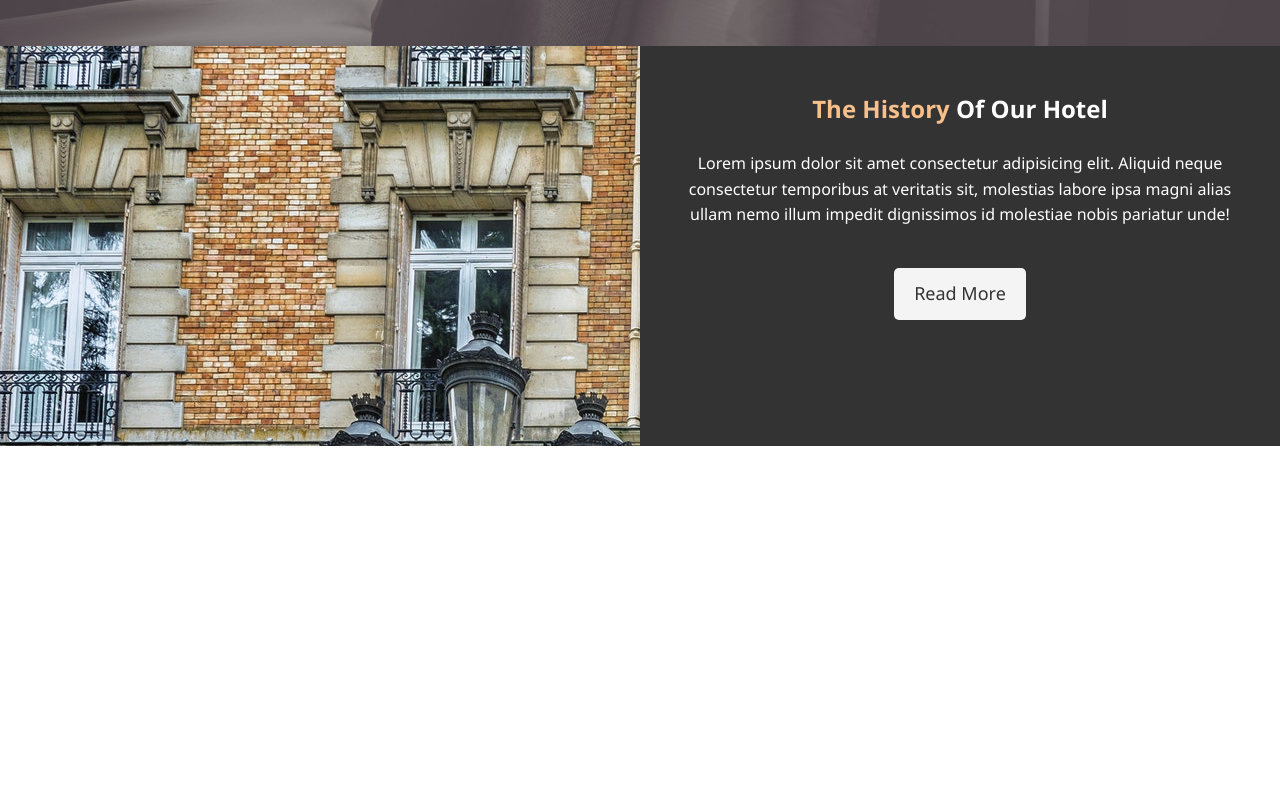
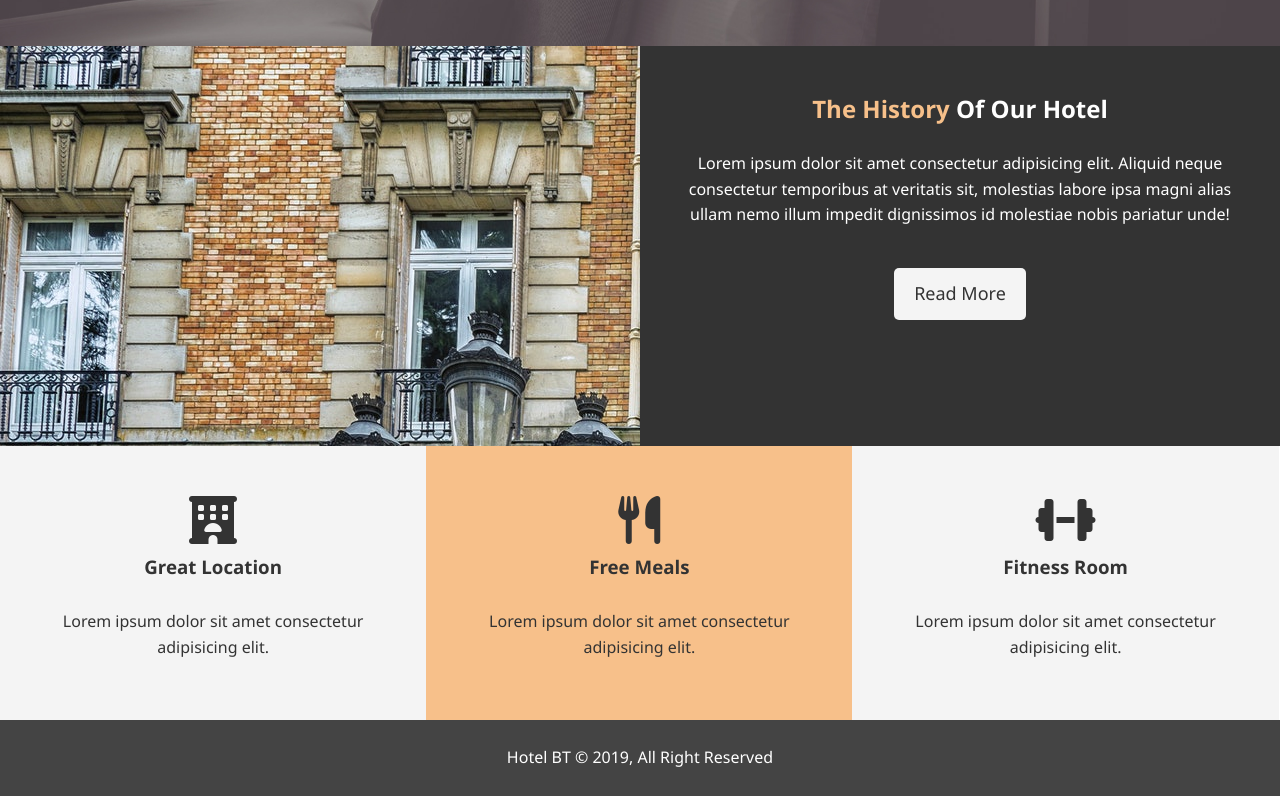
Before and after one commit to joaocasimiro2/Hotel_Page, a plain HTML site: page index.html in a window 1280 px wide. Shown: the part 620-1416 px from the top of the page. Before the commit the page ends 1066 px from the top, so only its background shows below. Drawn offline with Linux system fonts and the light colour scheme.

Commit message:
landing page done

```diff
--- a/index.html
+++ b/index.html
@@ -6,6 +6,7 @@
     <meta name="viewport" content="width=device-width, initial-scale=1.0">
     <meta name="description" content="Welcome to the most extraordinary hotel in Portugal">
     <meta name="keywords" content="hotel, Portugal">
+    <link rel="stylesheet" href="https://kit.fontawesome.com/e73d58ad2c.css" crossorigin="anonymous">
     <link rel="stylesheet" href="style.css">
     <title>Hotel BT | Welcome</title>
 </head>
@@ -40,6 +41,30 @@
                  <a class="btn btn-light" href="about.html">Read More</a>
             </div>
         </section>
+
+        <section id="features">
+            <div class="box btn-light">
+                <i class="fa-solid fa-hotel fa-3x"></i>
+                <h3>Great Location</h3>
+                <p>Lorem ipsum dolor sit amet consectetur adipisicing elit.</p>
+            </div>
+            <div class="box bg-primary">
+                <i class="fa-solid fa-utensils fa-3x"></i>
+                <h3>Free Meals</h3>
+                <p>Lorem ipsum dolor sit amet consectetur adipisicing elit.</p>
+            </div>
+            <div class="box bg-light">
+                <i class="fa-solid fa-dumbbell fa-3x"></i>
+                <h3>Fitness Room</h3>
+                <p>Lorem ipsum dolor sit amet consectetur adipisicing elit.</p>
+            </div>
+        </section>
     </main>
+    <div class="clr"></div>
+    <footer id="main-footer">
+        <p>Hotel BT &copy; 2019, All Right Reserved</p>
+    </footer>
+
+    <script src="https://kit.fontawesome.com/e73d58ad2c.js" crossorigin="anonymous"></script>
 </body>
 </html>
--- a/style.css
+++ b/style.css
@@ -24,6 +24,9 @@ h1, h2, h3{
 p{
     margin: 10px 0;
 }
+
+
+
 
 /*Utility classes*/
 
@@ -75,8 +78,12 @@ p{
 }
 
 .bg-primary{
-    background: #333;
-    color: #f7c08a;
+    background: #f7c08a;
+    color: #333;
+}
+
+.clr{
+    clear:both;
 }
 
 /*Navbar */
@@ -166,3 +173,26 @@ p{
 #home-info .info-content p{
     padding-bottom: 30px;
 }
+
+
+/* Features */
+
+.box{
+    float: left;
+    width: 33.3%;
+    padding: 50px;
+    text-align: center;
+}
+
+.box i{
+    padding-bottom: 10px;
+}
+
+/*Main Footer*/
+
+#main-footer{
+    background: #444;
+    color: white;
+    padding: 15px;
+    text-align: center;
+}
```
